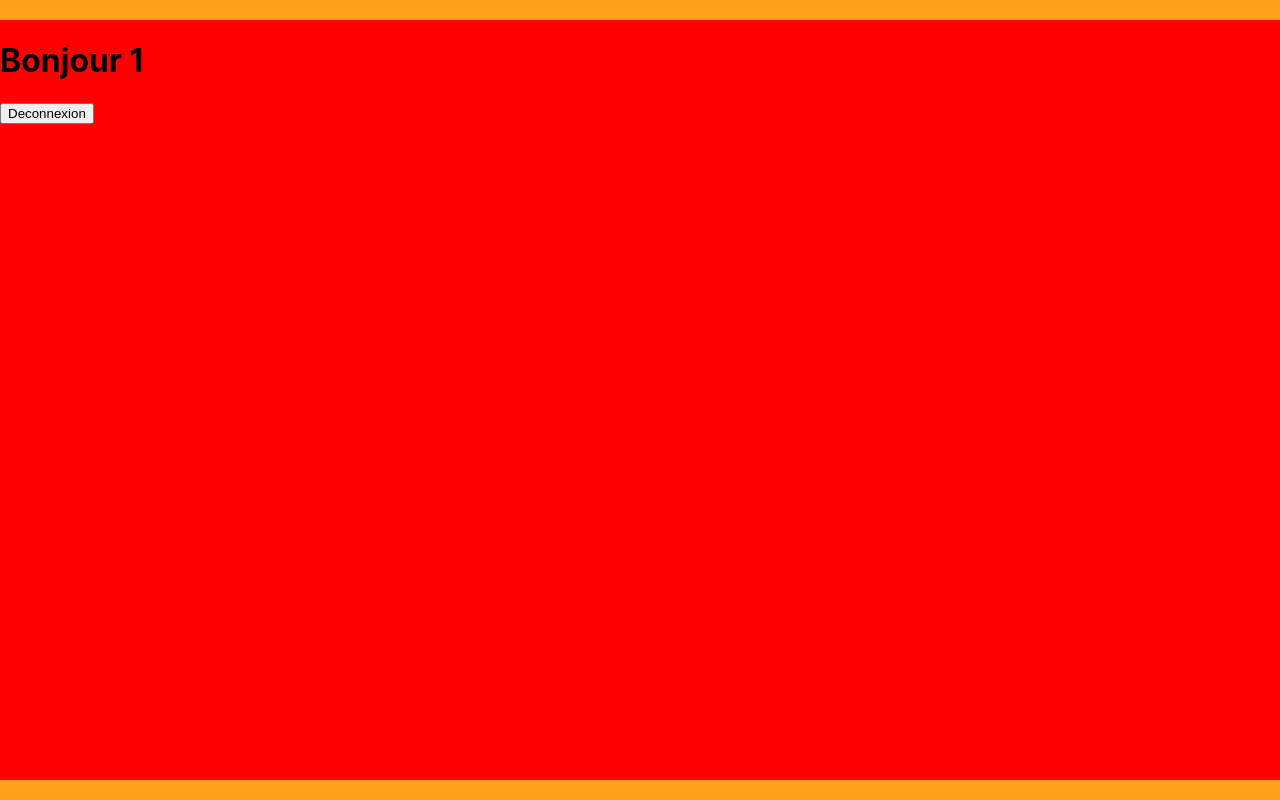
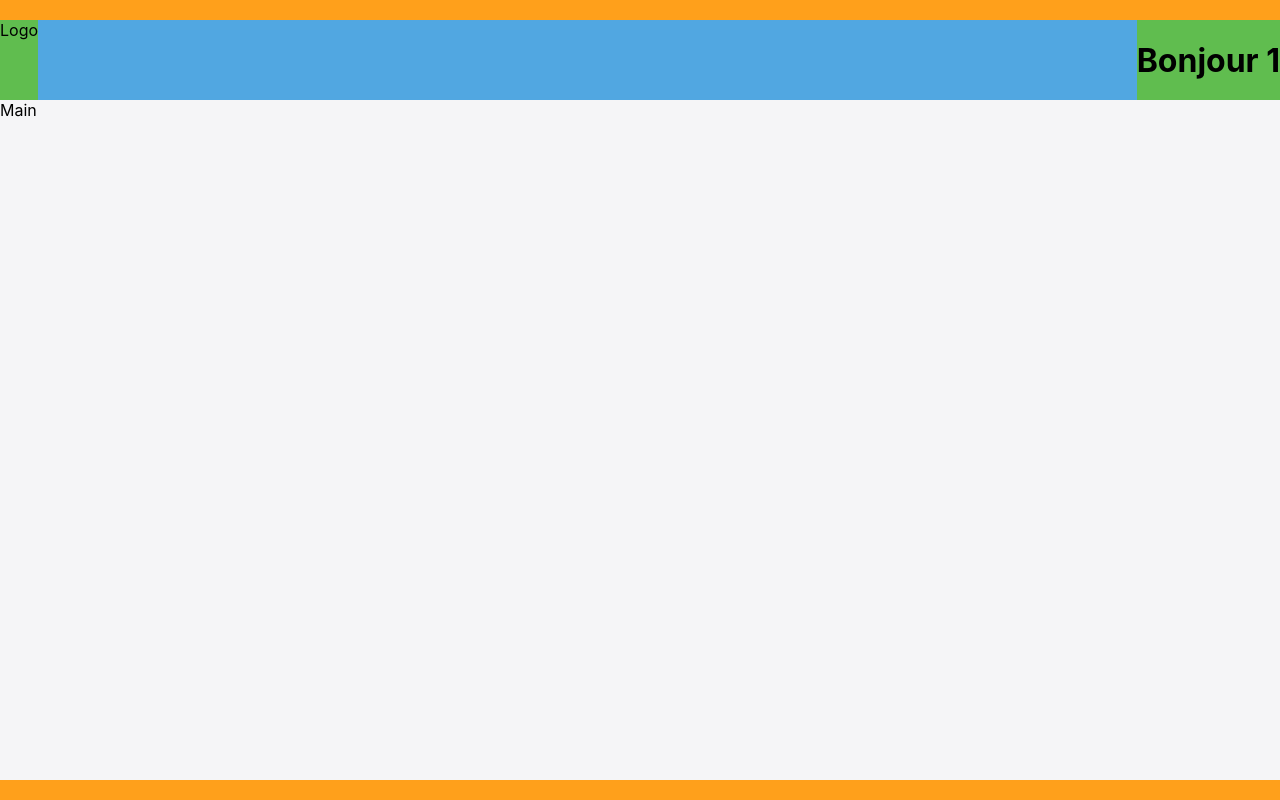
Before and after one commit to bem630/crazee-burgers, a React (Create React App) app: page /order/1 in a window 1280 px wide. Built offline with nearby package versions, Linux system fonts and the light colour scheme.

Commit message:
🚧 F04 : ORDER > layout > Add navbar and main

```diff
--- a/src/components/pages/order/OrderPage.js
+++ b/src/components/pages/order/OrderPage.js
@@ -8,8 +8,16 @@ const OrderPage = () => {
     return (
         <OrderPageStyled>
             <div className="container">
-                <h1>Bonjour {username} </h1>
-                <Link to={'/'}><button>Deconnexion</button></Link>
+                <div className="navbar">
+                    <div className="leftside">
+                        Logo
+                    </div>
+                    <div className="rightside">
+                        <h1>Bonjour {username} </h1>
+                        <Link to={'/'}><button>Deconnexion</button></Link>
+                    </div>
+                </div>
+                <div className="main">Main</div>
             </div>
         </OrderPageStyled>
      );
@@ -27,5 +35,24 @@ const OrderPageStyled = styled.div`
     background: red;
     height: 95vh;
     width: 1400px;
+    display: flex;
+    flex-direction: column;
+    .navbar {
+        background: ${theme.colors.blue};
+        height: 10vh;
+        display: flex;
+        justify-content: space-between;
+        .leftside {
+            background: ${theme.colors.success};
+        }
+        .rightside {
+            background: ${theme.colors.success};
+        }
+    }
+    .main {
+        background: ${theme.colors.background_white};
+        //height: calc( 95vh - 10vh)
+        flex: 1;
+    }
   }
 `;
```
